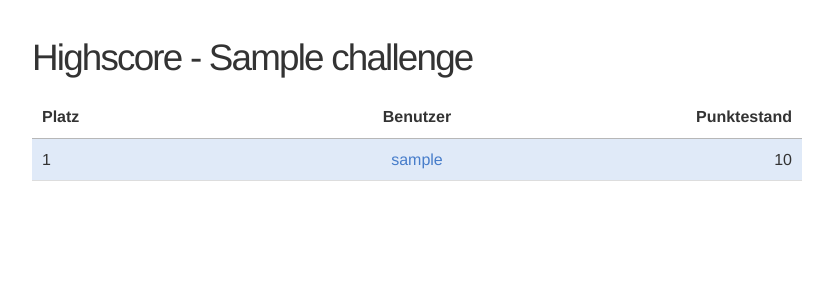
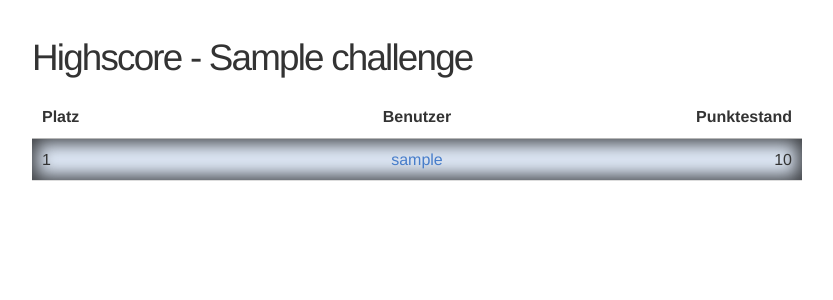
Before and after one commit to tmjssz/estimate, a Django app: a page that uses templates/base.html in a window 1280 px wide. Shown: the part 45-345 px from the top of the page, without its empty margins (223-1056 px from the left). Run offline with Django 3.2, Linux system fonts and the light colour scheme; a user stored in the database is signed in; tables that the repository leaves empty hold one stand-in row (values such as "Sample post"); some libraries are stand-ins or nearby versions.

Commit message:
Keine Ahnung was ich da für Styles angepasst habe...

```diff
--- a/static/css/sass/_base.scss
+++ b/static/css/sass/_base.scss
@@ -108,6 +108,9 @@ body {
 
 				&.current_user {
 					background: lighten(#b6ceef, 10);
+					-webkit-box-shadow: inset 0px 0px 18px 5px rgba(0,0,0,0.75);
+					-moz-box-shadow: inset 0px 0px 18px 5px rgba(0,0,0,0.75);
+					box-shadow: inset 0px 0px 18px 5px rgba(0,0,0,0.75);
 				}
 
 				td, th {
--- a/static/css/styles.css
+++ b/static/css/styles.css
@@ -344,7 +344,10 @@ body {
       border-radius: 0.1875em;
       padding: 5px 10px; }
     body #main table tr.current_user {
-      background: #e0eaf8; }
+      background: #e0eaf8;
+      -webkit-box-shadow: inset 0px 0px 18px 5px rgba(0, 0, 0, 0.75);
+      -moz-box-shadow: inset 0px 0px 18px 5px rgba(0, 0, 0, 0.75);
+      box-shadow: inset 0px 0px 18px 5px rgba(0, 0, 0, 0.75); }
     body #main table tr td, body #main table tr th {
       text-align: center;
       line-height: 1.1em; }
```
